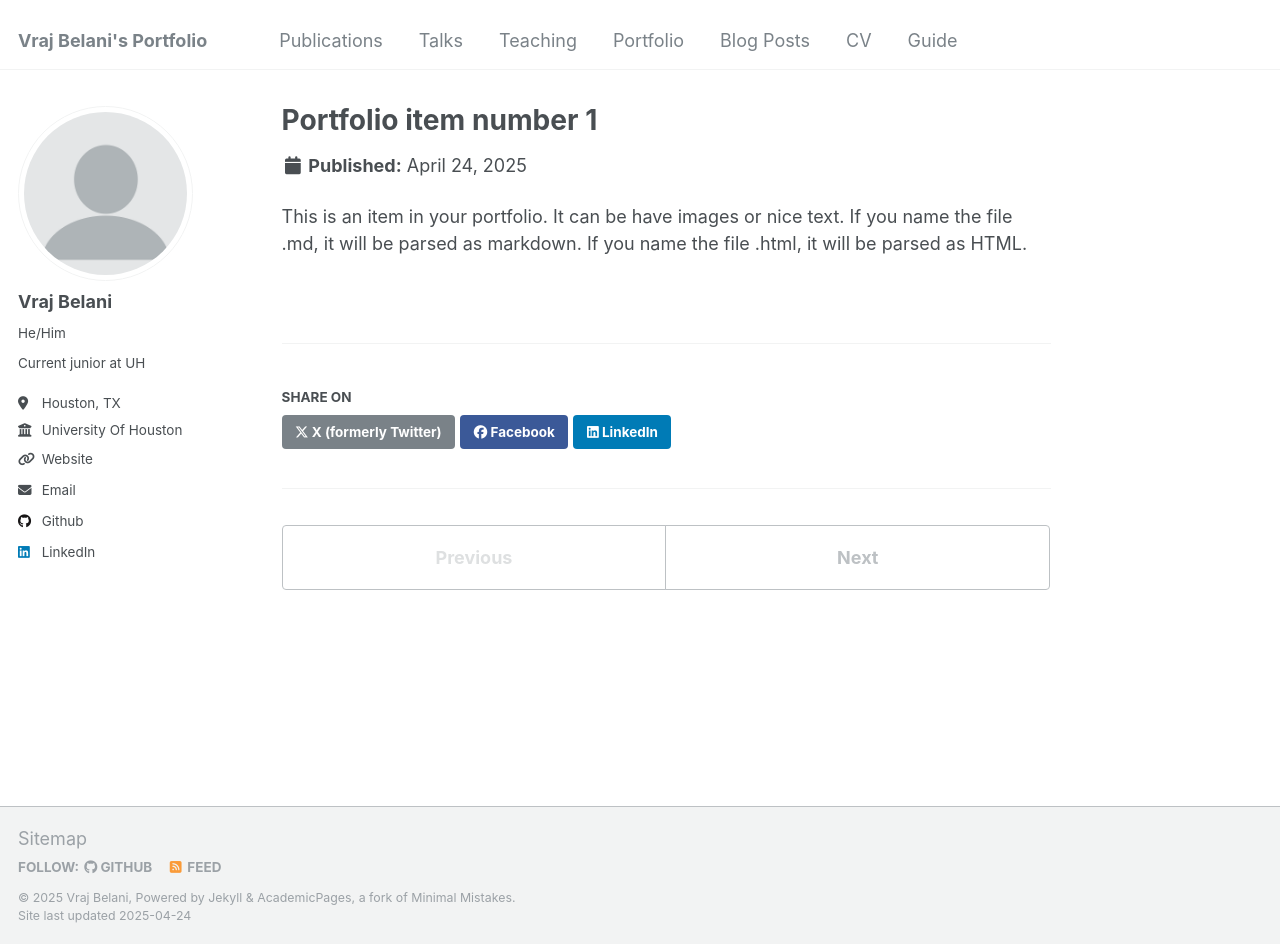
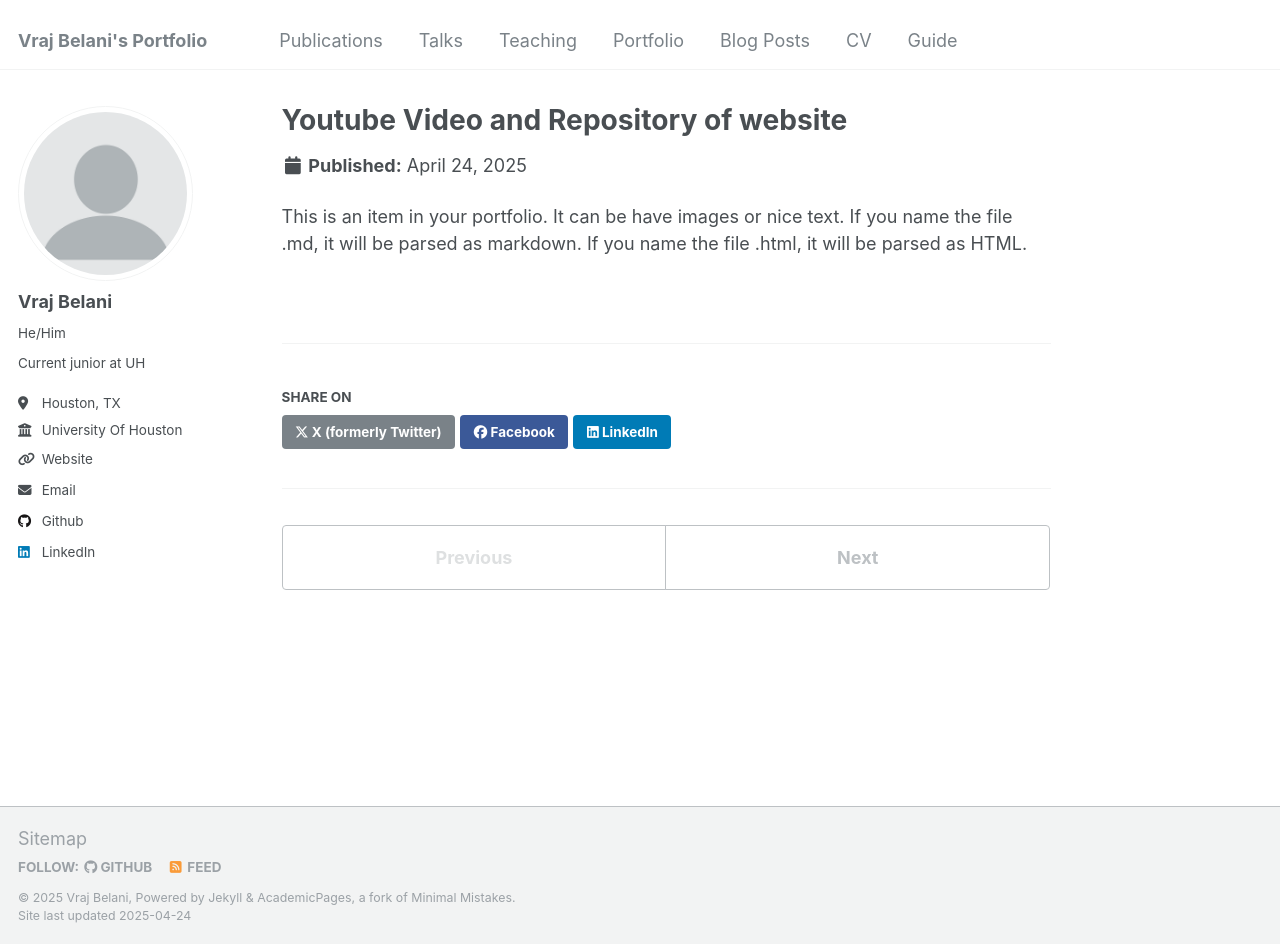
Before and after one commit to vrajmannan2/vrajmannan2.github.io, a Jekyll site: the page built from _portfolio/portfolio-1.md, in a window 1280 px wide and 944 px high. Built offline with Jekyll 4.4.1, drawn with Linux system fonts in a browser that asks for light colours.

Commit message:
Update portfolio-1.md

```diff
--- a/_portfolio/portfolio-1.md
+++ b/_portfolio/portfolio-1.md
@@ -1,6 +1,6 @@
 ---
-title: "Portfolio item number 1"
-excerpt: "Short description of portfolio item number 1<br/><img src='/images/500x300.png'>"
+title: "Youtube Video and Repository of website"
+excerpt: "Repository of a website we made as a group, and YouTube video explaining  https://youtu.be/yQ2K8-CZ75A?si=I9bt-x1_NLOWHMdH  https://github.com/37DG/4353-project"
 collection: portfolio
 ---
 
```
